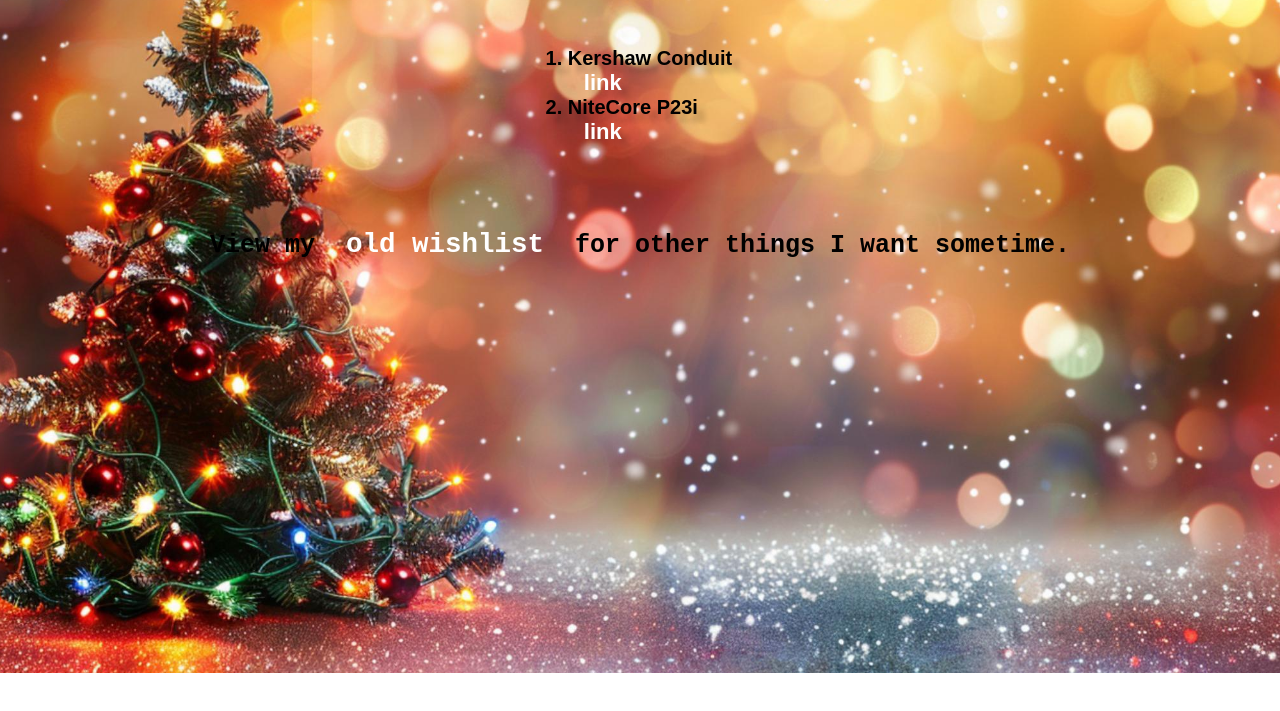
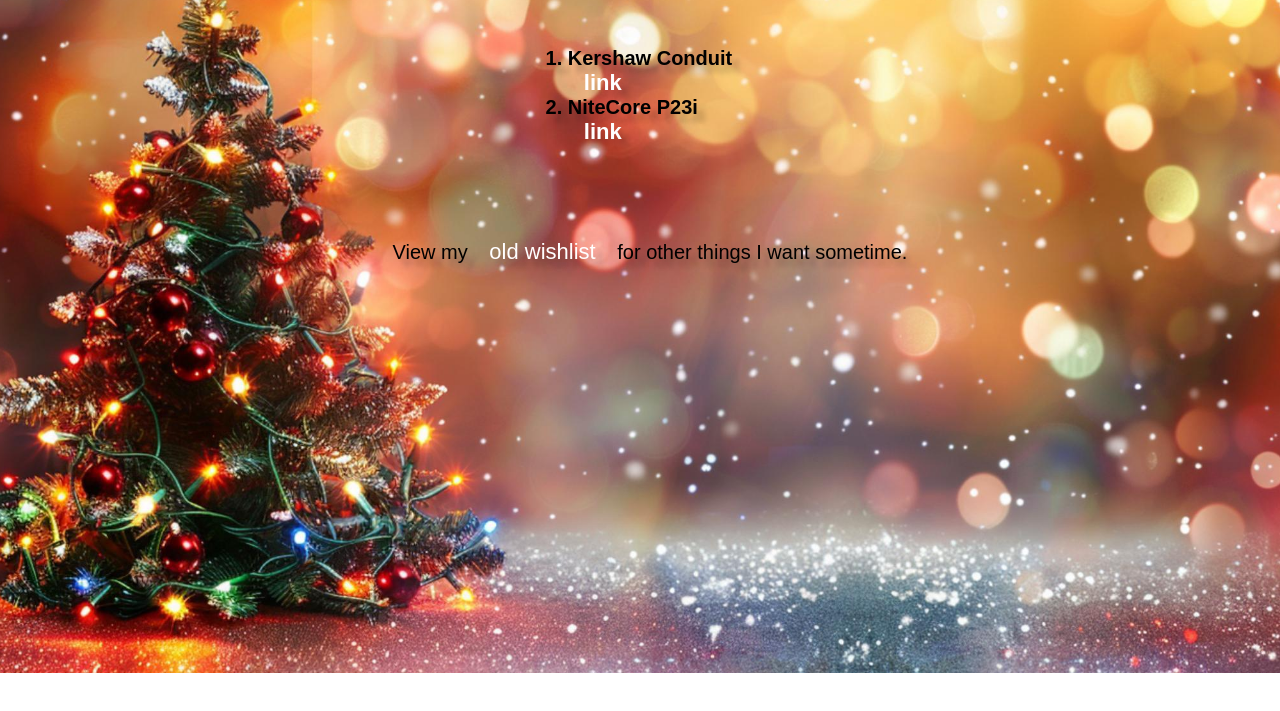
Before and after one commit to Austin-ADev/austins-wish-list-2025, a plain HTML site: page index.html in a window 1280 px wide. Shown: the part 127-838 px from the top of the page. Drawn offline with Linux system fonts and the light colour scheme.

Commit message:
Change h4 to p for wishlist link

```diff
--- a/index.html
+++ b/index.html
@@ -43,6 +43,14 @@
       font-family: monospace;
       margin: 10px 0 30px 0;
     }
+    p {
+      color: white
+      font-weight: bolder;
+      text-shadow: 8px 8px 5px #00000033;
+      font-family: sans-serif;
+      font-size: 20px;
+      padding-left: 20px;
+    }
 
     ol {
       color: black;
@@ -81,6 +89,6 @@
   <br>
   <br>
   <br>
-  <h4>View my <a href="old-list.html">old wishlist</a> for other things I want sometime.</h4>
+  <p>View my <a href="old-list.html">old wishlist</a> for other things I want sometime.</p>
 </body>
 </html>
```
